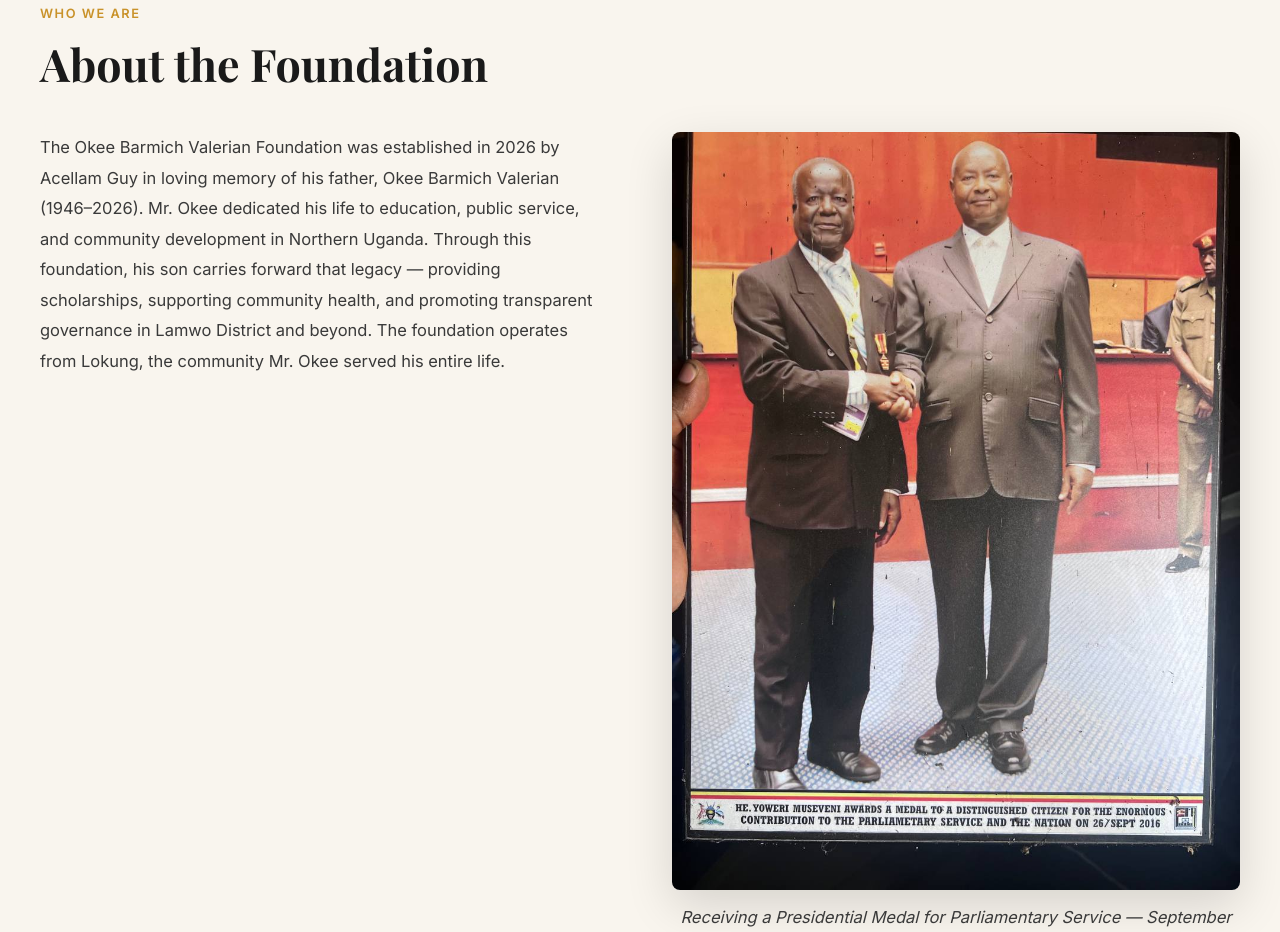
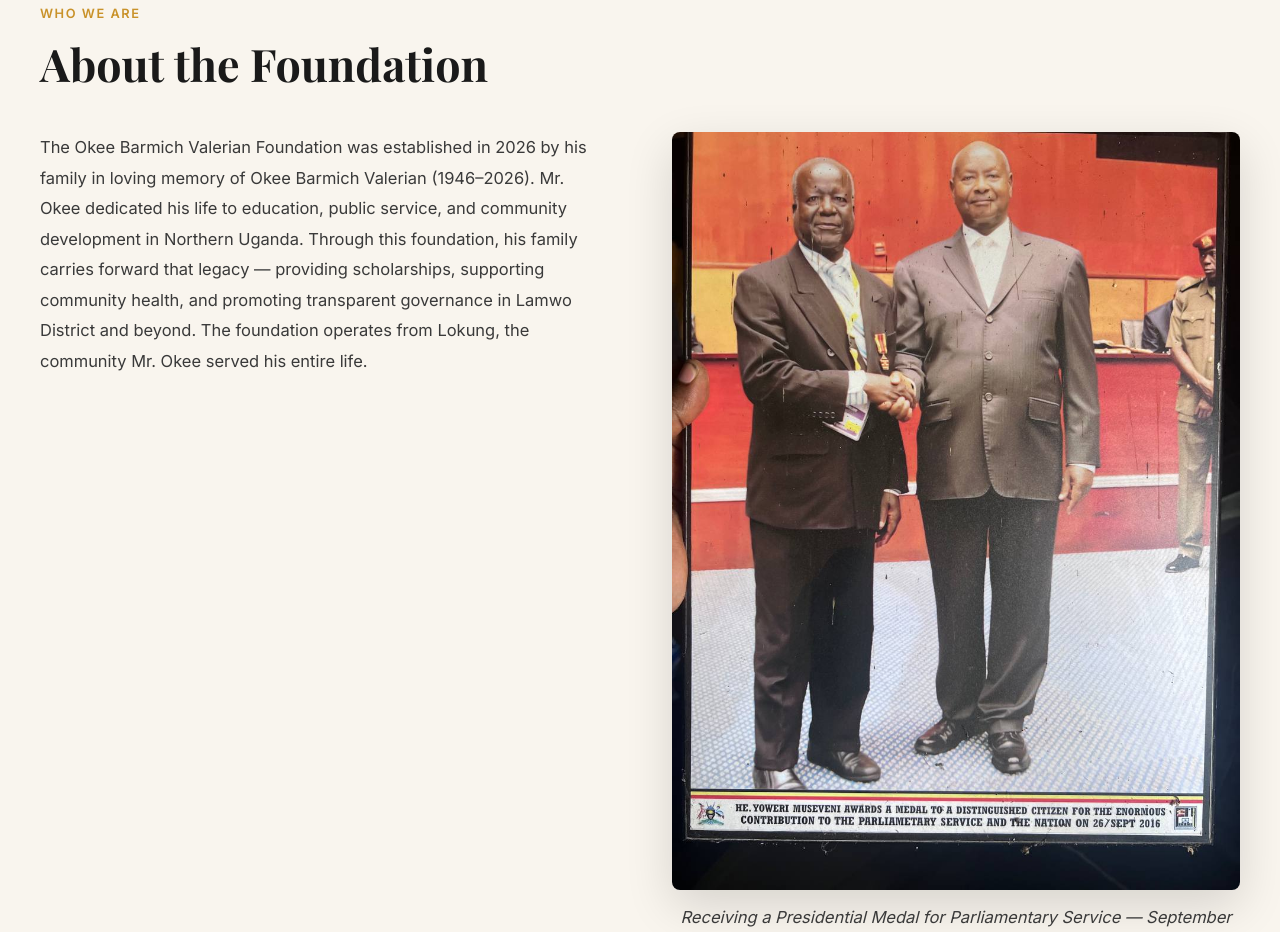
Before and after one commit to acellam/okeebv-foundation, a plain HTML site: page index.html in a window 1280 px wide. Shown: the part 771-1703 px from the top of the page. Drawn offline with nearby package versions, Linux system fonts and the light colour scheme; a web font is replaced by a local one.

Commit message:
fix: update foundation established-by text to family

```diff
--- a/index.html
+++ b/index.html
@@ -929,7 +929,7 @@
     <h2 class="section-heading">About the Foundation</h2>
     <div class="two-col" style="margin-top: 40px;">
       <div>
-        <p>The Okee Barmich Valerian Foundation was established in 2026 by Acellam Guy in loving memory of his father, Okee Barmich Valerian (1946–2026). Mr. Okee dedicated his life to education, public service, and community development in Northern Uganda. Through this foundation, his son carries forward that legacy — providing scholarships, supporting community health, and promoting transparent governance in Lamwo District and beyond. The foundation operates from Lokung, the community Mr. Okee served his entire life.</p>
+        <p>The Okee Barmich Valerian Foundation was established in 2026 by his family in loving memory of Okee Barmich Valerian (1946–2026). Mr. Okee dedicated his life to education, public service, and community development in Northern Uganda. Through this foundation, his family carries forward that legacy — providing scholarships, supporting community health, and promoting transparent governance in Lamwo District and beyond. The foundation operates from Lokung, the community Mr. Okee served his entire life.</p>
       </div>
       <div class="photo-card">
         <img src="images/okee-museveni-medal.jpg" alt="Okee Barmich Valerian receiving Presidential Medal" />
```
